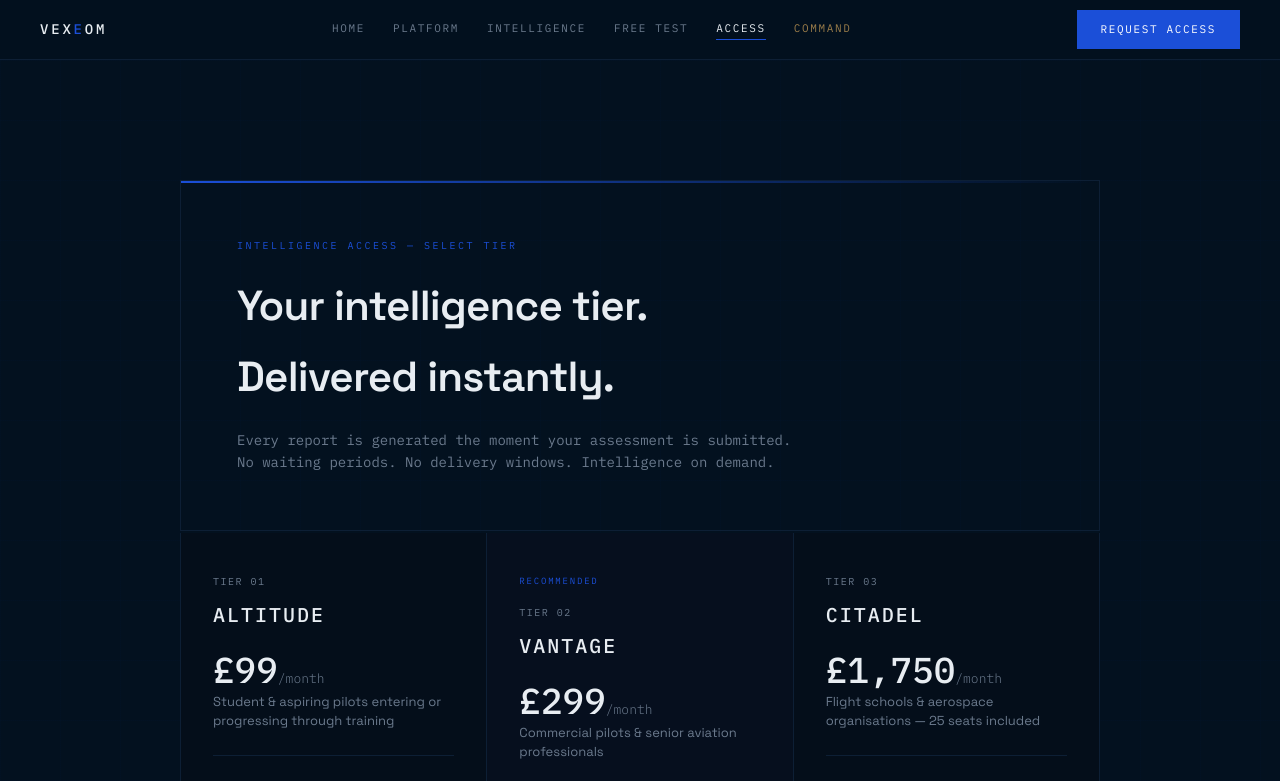
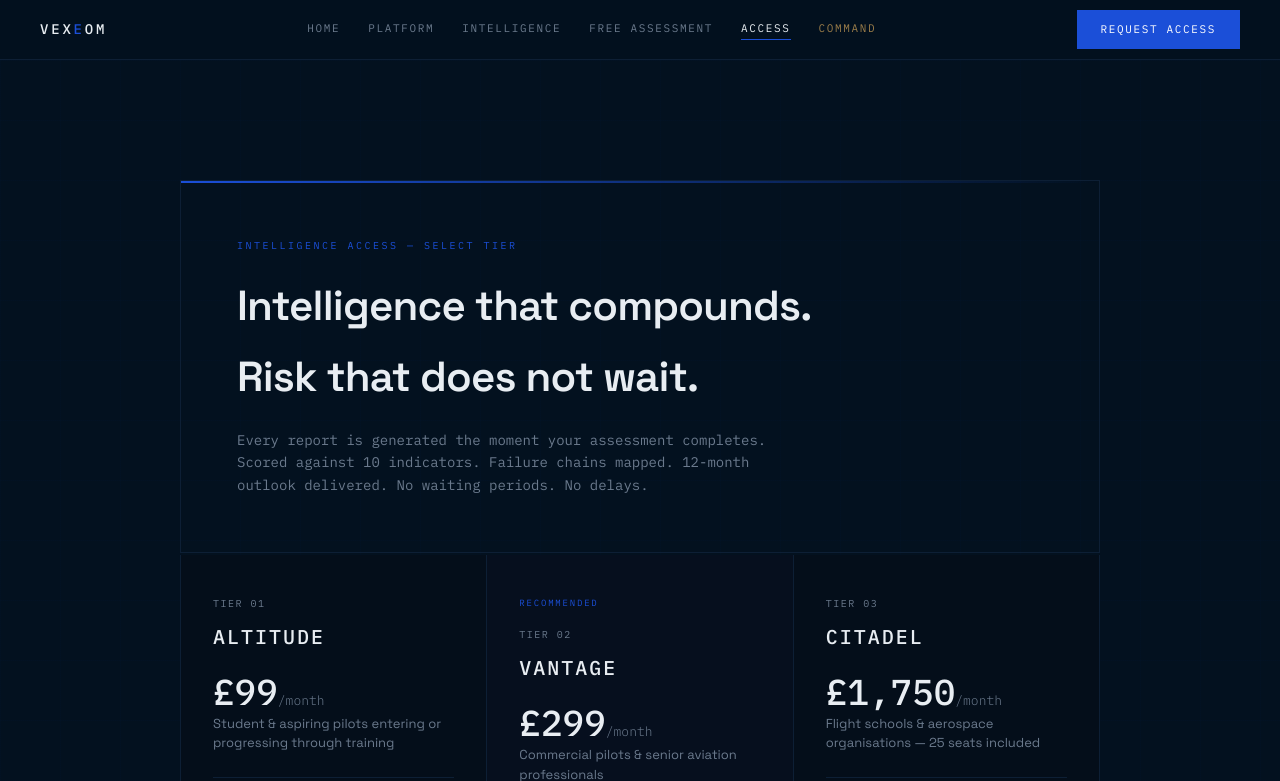
Before and after one commit to dznizd1/Vexeom, a website: page website/access.html in a window 1280 px wide. Shown: the top 781 px of the page. Drawn offline with Linux system fonts and the light colour scheme.

Commit message:
content audit: footer consistency, access h1 upgrade, terms date, free assessment labels

```diff
--- a/website/access.html
+++ b/website/access.html
@@ -75,7 +75,7 @@
         <a href="index.html" class="nav-tab">HOME</a>
         <a href="platform.html" class="nav-tab">PLATFORM</a>
         <a href="intelligence.html" class="nav-tab">INTELLIGENCE</a>
-        <a href="assessment.html" class="nav-tab">FREE TEST</a>
+        <a href="assessment.html" class="nav-tab">FREE ASSESSMENT</a>
         <a href="access.html" class="nav-tab active">ACCESS</a>
         <a href="command.html" class="nav-tab command-tab">COMMAND</a>
       </div>
@@ -87,7 +87,7 @@
     <a href="index.html">HOME</a>
     <a href="platform.html">PLATFORM</a>
     <a href="intelligence.html">INTELLIGENCE</a>
-    <a href="assessment.html">FREE TEST</a>
+    <a href="assessment.html">FREE ASSESSMENT</a>
     <a href="access.html">ACCESS</a>
     <a href="command.html" class="gold">COMMAND</a>
     <a href="access.html" class="cta-mobile">REQUEST ACCESS</a>
@@ -95,8 +95,8 @@
   <div class="access-wrap">
     <div class="access-header">
       <div class="access-eyebrow">INTELLIGENCE ACCESS — SELECT TIER</div>
-      <h1>Your intelligence tier.<br/>Delivered instantly.</h1>
-      <p>Every report is generated the moment your assessment is submitted. No waiting periods. No delivery windows. Intelligence on demand.</p>
+      <h1>Intelligence that compounds.<br/>Risk that does not wait.</h1>
+      <p>Every report is generated the moment your assessment completes. Scored against 10 indicators. Failure chains mapped. 12-month outlook delivered. No waiting periods. No delays.</p>
     </div>
     <div class="tiers-grid">
       <div class="tier-card">
@@ -193,7 +193,7 @@
         <div class="footer-col-title">Platform</div>
         <a href="platform.html" class="footer-link">What Vexeom Is</a>
         <a href="intelligence.html" class="footer-link">Intelligence Framework</a>
-        <a href="assessment.html" class="footer-link">Free Snapshot Test</a>
+        <a href="assessment.html" class="footer-link">Free Assessment</a>
       </div>
       <div class="footer-col">
         <div class="footer-col-title">Access</div>
```
Also changed, not shown: website/assessment.html (+1 -1 lines), website/command-apply.html (+1 -1 lines), website/command.html (+1 -1 lines), website/full-assessment.html (+1 -1 lines), website/index.html (+1 -1 lines), website/intelligence.html (+1 -1 lines), website/platform.html (+1 -1 lines), website/terms.html (+2 -2 lines).
